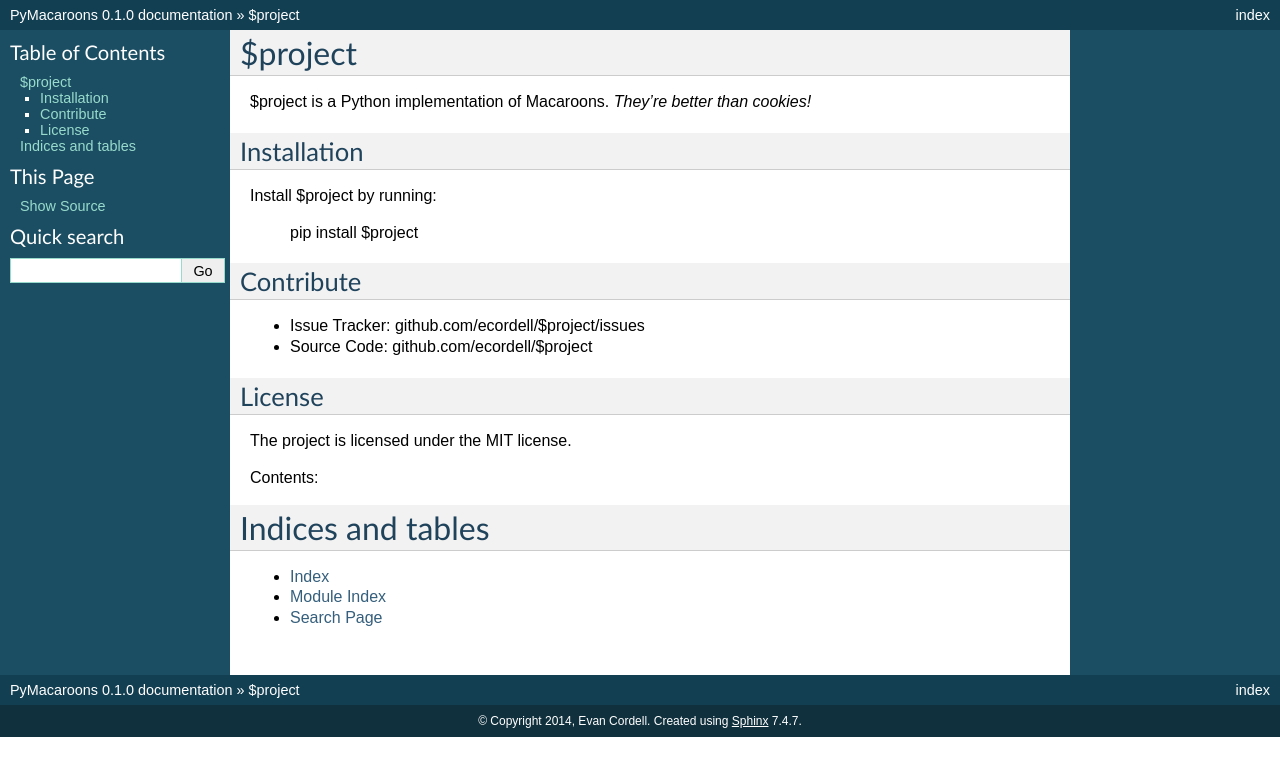
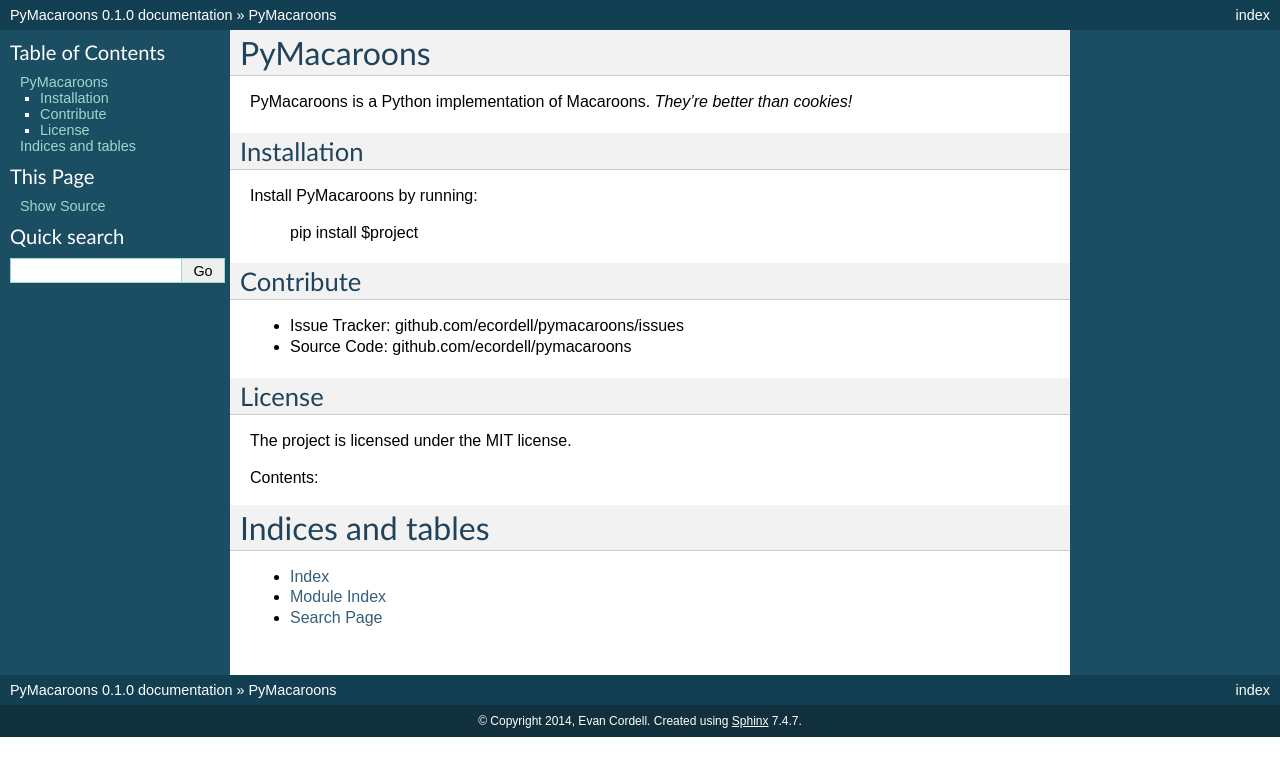
Before and after one commit to ecordell/pymacaroons, a Sphinx documentation site: the page built from docs/index.rst, in a window 1280 px wide. Shown: the top 776 px of the page. Built offline with Sphinx 7.4.7, drawn with Linux system fonts in a browser that asks for light colours.

Commit message:
Fix doc issues

```diff
--- a/docs/index.rst
+++ b/docs/index.rst
@@ -3,23 +3,23 @@
    You can adapt this file completely to your liking, but it should at least
    contain the root `toctree` directive.
 
-$project
+PyMacaroons
 ========
 
-$project is a Python implementation of Macaroons. *They're better than cookies!*
+PyMacaroons is a Python implementation of Macaroons. *They're better than cookies!*
 
 Installation
 ------------
 
-Install $project by running:
+Install PyMacaroons by running:
 
     pip install $project
 
 Contribute
 ----------
 
-- Issue Tracker: github.com/ecordell/$project/issues
-- Source Code: github.com/ecordell/$project
+- Issue Tracker: github.com/ecordell/pymacaroons/issues
+- Source Code: github.com/ecordell/pymacaroons
 
 License
 -------
```
